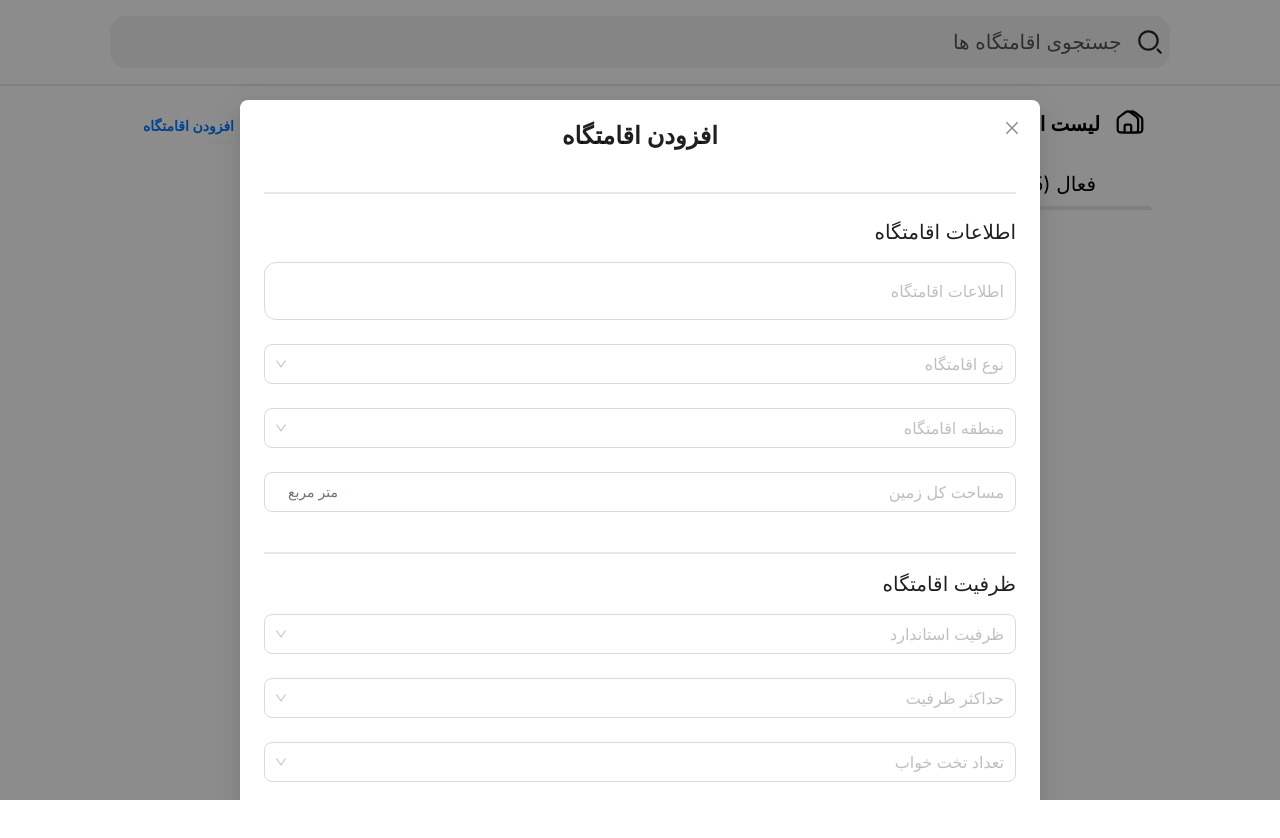
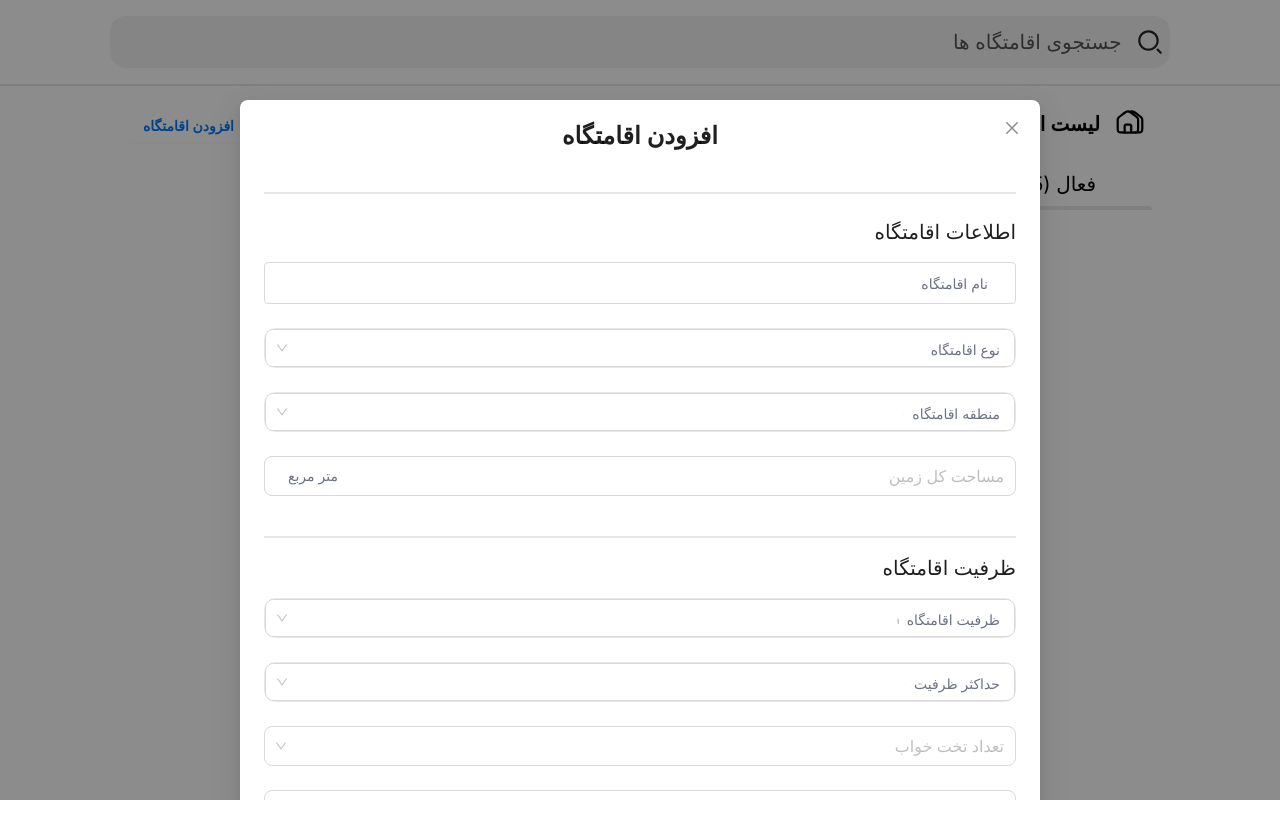
Before and after one commit to 12haa/LidomaTest, a Next.js app: page / in a window 1280 px wide. Both pictures are taken after a click on the button "افزودن اقامتگاه". Shown: the top 838 px of the page. Before the commit the page ends 800 px from the top, so only its background shows below. Built offline with nearby package versions, Linux system fonts and the light colour scheme.

Commit message:
Add Floating Placeholder Effect for items in ModalForm

```diff
--- /dev/null
+++ b/src/app/(root)/_compoentns/FloatingLabelSelect.tsx
@@ -0,0 +1,54 @@
+import React, { useState } from "react";
+import { Form, Input, Select } from "antd";
+import "antd/dist/reset.css";
+import "tailwindcss/tailwind.css";
+
+type FloatingLabelSelectProps = {
+  label: string;
+  name: string;
+  options: {
+    value: string;
+  }[];
+};
+const FloatingLabelSelect = ({
+  label,
+  name,
+  options,
+}: FloatingLabelSelectProps) => {
+  const [focus, setFocus] = useState(false);
+  const [value, setValue] = useState(" ");
+
+  const handleFocus = () => setFocus(true);
+  const handleBlur = () => {
+    if (!value) setFocus(false);
+  };
+
+  // const handleChange = (e: any) => setValue(e.target.value);
+
+  return (
+    <Form.Item name={name} className="relative w-full mb-6">
+      <label
+        htmlFor={name}
+        className={`absolute right-2 px-2 py-1 transition-all duration-200 ease-in-out bg-white z-50  ${
+          value && focus
+            ? "top-[-10px] text-xs text-blue-500"
+            : `   top-2 text-gray-500 text-sm `
+        }`}
+      >
+        {label}
+      </label>
+
+      <Select
+        id={name}
+        placeholder={!focus && label}
+        options={options}
+        onFocus={handleFocus}
+        onBlur={handleBlur}
+        // onChange={handleChange}
+        size="large"
+        className="w-full rounded-xl   border  focus:outline-none focus:border-blue-500"
+      />
+    </Form.Item>
+  );
+};
+export default FloatingLabelSelect;
--- /dev/null
+++ b/src/app/(root)/_compoentns/FloatingLableInput.tsx
@@ -0,0 +1,45 @@
+import React, { useState } from "react";
+import { Form, Input } from "antd";
+import "antd/dist/reset.css";
+import "tailwindcss/tailwind.css";
+
+type FloatingLabelInputProps = {
+  label: string;
+  name: string;
+};
+const FloatingLabelInput = ({ label, name }: FloatingLabelInputProps) => {
+  const [focus, setFocus] = useState(false);
+  const [value, setValue] = useState("");
+
+  const handleFocus = () => setFocus(true);
+  const handleBlur = () => {
+    if (!value) setFocus(false);
+  };
+
+  const handleChange = (e: any) => setValue(e.target.value);
+
+  return (
+    <Form.Item name={name} className="relative w-full mb-6">
+      <label
+        htmlFor={name}
+        className={`absolute right-2 px-5 py-1 transition-all bg-transparent duration-200 ease-in-out bg-white z-50  ${
+          focus || value
+            ? "top-[-10px] text-xs text-blue-500"
+            : "top-2 text-gray-500 text-sm"
+        }`}
+      >
+        {label}
+      </label>
+
+      <Input
+        id={name}
+        placeholder={label}
+        onFocus={handleFocus}
+        onBlur={handleBlur}
+        onChange={handleChange}
+        className="w-full px-4 py-2 border rounded focus:outline-none focus:border-blue-500"
+      />
+    </Form.Item>
+  );
+};
+export default FloatingLabelInput;
--- a/src/app/(root)/_compoentns/ModalForm.tsx
+++ b/src/app/(root)/_compoentns/ModalForm.tsx
@@ -13,6 +13,8 @@ import TextArea from "antd/es/input/TextArea";
 import Image from "next/image";
 import SwitchComponent from "@/app/(root)/_compoentns/SwitchComponent";
 import * as z from "zod";
+import FloatingLabelInput from "@/app/(root)/_compoentns/FloatingLableInput";
+import FloatingLabelSelect from "@/app/(root)/_compoentns/FloatingLabelSelect";
 
 interface ModalFormProps {
   modalOpen: boolean;
@@ -42,39 +44,20 @@ const ModalForm = ({ modalOpen, setModalOpen }: ModalFormProps) => {
             className="grid lg:grid-cols-1 md:grid-cols-1 grid-cols-1"
             dir="rtl"
           >
-            <Form.Item
-              name="info"
-              rules={[{ required: true, message: "نمیتواند خالی باشد" }]}
-            >
+            <div className="flex flex-col">
               <h1 className="pb-4 text-xl"> اطلاعات اقامتگاه</h1>
-              <Input
-                placeholder="اطلاعات اقامتگاه"
-                className=" py-4 rounded-xl"
+              <FloatingLabelInput label="نام اقامتگاه" name=" " />
+            </div>
+            <FloatingLabelSelect
+              label="نوع اقامتگاه"
+              name=""
+              options={propertyArea}
             />
-            </Form.Item>
-
-            <Form.Item
-              name="type"
-              rules={[{ required: true, message: "نمیتواند خالی باشد" }]}
-            >
-              <Select
-                options={propertyStatus}
-                className=" rounded-xl  "
-                size="large"
-                placeholder="نوع اقامتگاه"
+            <FloatingLabelSelect
+              label="منطقه اقامتگاه"
+              name=""
+              options={propertyArea}
             />
-            </Form.Item>
-            <Form.Item
-              name="city "
-              rules={[{ required: true, message: "نمیتواند خالی باشد" }]}
-            >
-              <Select
-                options={propertyArea}
-                className="rounded-xl"
-                size="large"
-                placeholder="منطقه اقامتگاه"
-              />
-            </Form.Item>
 
             <Form.Item
               name="area"
@@ -91,25 +74,17 @@ const ModalForm = ({ modalOpen, setModalOpen }: ModalFormProps) => {
             </Form.Item>
 
             <span className="   h-0.5 my-4  border-t-2"></span>
-            <Form.Item
-              name="capacity"
-              rules={[{ required: true, message: "نمیتواند خالی باشد" }]}
-            >
             <h1 className="pb-4 text-xl"> ظرفیت اقامتگاه</h1>
-              <Select
-                options={residenceCapacity}
-                placeholder="ظرفیت استاندارد"
+            <FloatingLabelSelect
+              label="ظرفیت اقامتگاه"
+              name=""
+              options={propertyArea}
             />
-            </Form.Item>
-            <Form.Item
-              name="parking"
-              rules={[{ required: true, message: "نمیتواند خالی باشد" }]}
-            >
-              <Select
-                options={maxResidenceCapacity}
-                placeholder=" حداکثر ظرفیت "
+            <FloatingLabelSelect
+              label="حداکثر ظرفیت"
+              name=""
+              options={propertyArea}
             />
-            </Form.Item>
             <Form.Item name="parking">
               <Select
                 options={ResidenceBedroomCount}
@@ -126,19 +101,9 @@ const ModalForm = ({ modalOpen, setModalOpen }: ModalFormProps) => {
               />
             </Form.Item>
             <span className="   h-0.5 my-4  border-t-2"></span>
-            <Form.Item
-              name="info"
-              rules={[{ required: true, message: "نمیتواند خالی باشد" }]}
-            >
             <h1 className="pb-4 text-xl"> آدرس اقامتگاه</h1>
-              <Input placeholder="استان" className="p-3 rounded-xl" />
-            </Form.Item>
-            <Form.Item
-              name="info"
-              rules={[{ required: true, message: "نمیتواند خالی باشد" }]}
-            >
-              <Input placeholder="شهر" className="p-3 rounded-xl" />
-            </Form.Item>
+            <FloatingLabelInput label="استان" name="" />
+            <FloatingLabelInput label="شهر" name="" />
 
             <Form.Item
               name="info"
```
Lines whose indentation alone changed are shown as unchanged.
